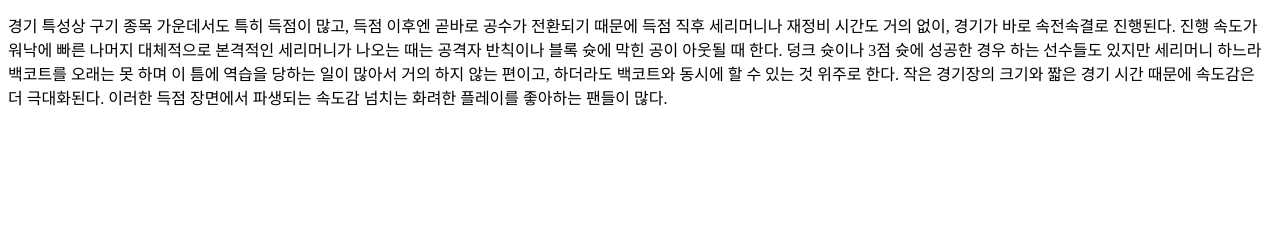
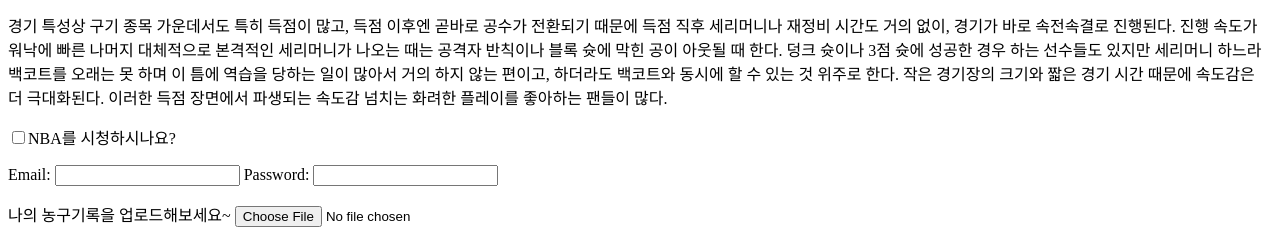
Before and after one commit to SKKNIGHTS/my-first-web-site, a plain HTML site: page index.html in a window 1280 px wide. Shown: the part 1324-1567 px from the top of the page. Before the commit the page ends 1449 px from the top, so only its background shows below. Drawn offline with Linux system fonts and the light colour scheme.

Commit message:
Update index.html

```diff
--- a/index.html
+++ b/index.html
@@ -25,5 +25,9 @@
         진행 속도가 워낙에 빠른 나머지 대체적으로 본격적인 세리머니가 나오는 때는 공격자 반칙이나 블록 슛에 막힌 공이 아웃될 때 한다.
         덩크 슛이나 3점 슛에 성공한 경우 하는 선수들도 있지만 세리머니 하느라 백코트를 오래는 못 하며 이 틈에 역습을 당하는 일이 많아서 거의 하지 않는 편이고, 하더라도 백코트와 동시에 할 수 있는 것 위주로 한다.
         작은 경기장의 크기와 짧은 경기 시간 때문에 속도감은 더 극대화된다. 이러한 득점 장면에서 파생되는 속도감 넘치는 화려한 플레이를 좋아하는 팬들이 많다.</p>
+    <p><input type="checkbox" name="league" value="NBA"/>NBA를 시청하시나요?</p>
+    <p>Email: <input type="email">
+    Password: <input type="password"></p>
+    <p>나의 농구기록을 업로드해보세요~ <input type="file"></p>
 </body>
 </html>
```
